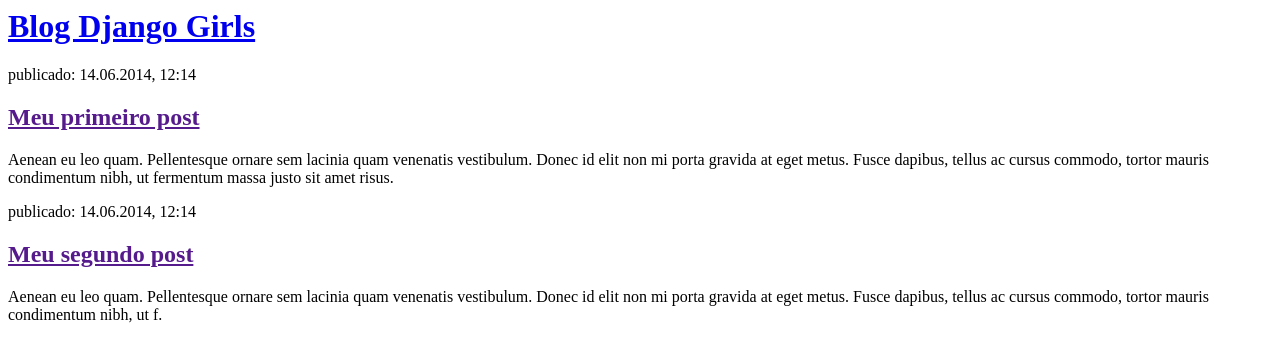
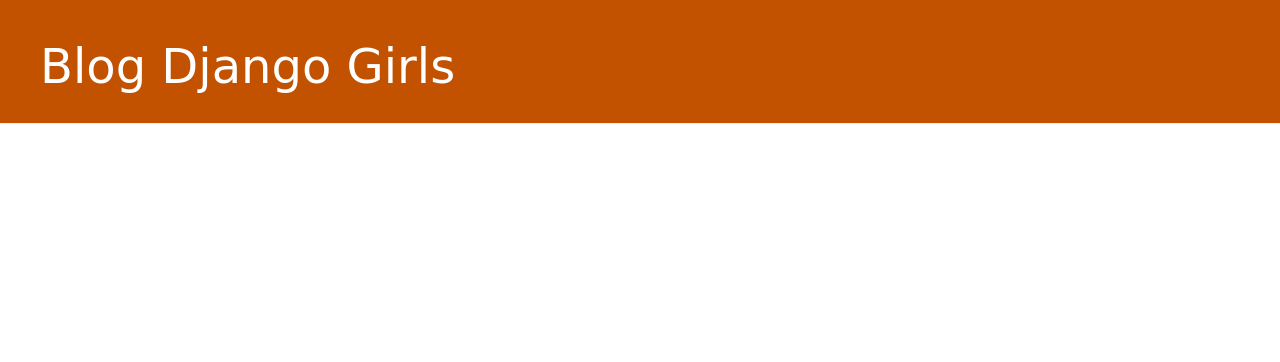
Before and after one commit to Agathamoraes/HelpBoard, a Django app: page / in a window 1280 px wide. Shown: the top 362 px of the page. Run offline with Django 3.2, Linux system fonts and the light colour scheme; some libraries are stand-ins or nearby versions.

Commit message:
nome commit

```diff
--- /dev/null
+++ b/blog/static/css/blog.css
@@ -0,0 +1,46 @@
+.page-header {
+    background-color: #C25100;
+    margin-top: 0;
+    padding: 20px 20px 20px 40px;
+}
+
+.page-header h1, .page-header h1 a, .page-header h1 a:visited, .page-header h1 a:active {
+    color: #ffffff;
+    font-size: 36pt;
+    text-decoration: none;
+}
+
+.content {
+    margin-left: 40px;
+}
+
+h1, h2, h3, h4 {
+    font-family: 'Lobster', cursive;
+}
+
+.date {
+    color: #828282;
+}
+
+.save {
+    float: right;
+}
+
+.post-form textarea, .post-form input {
+    width: 100%;
+}
+
+.top-menu, .top-menu:hover, .top-menu:visited {
+    color: #ffffff;
+    float: right;
+    font-size: 26pt;
+    margin-right: 20px;
+}
+
+.post {
+    margin-bottom: 70px;
+}
+
+.post h2 a, .post h2 a:visited {
+    color: #000000;
+}
--- a/blog/templates/blog/post_list.html
+++ b/blog/templates/blog/post_list.html
@@ -1,22 +1,30 @@
+{% load static %}
 <html>
     <head>
         <title>Blog Django Girls</title>
+        <link rel="stylesheet" href="//maxcdn.bootstrapcdn.com/bootstrap/3.2.0/css/bootstrap.min.css">
+        <link rel="stylesheet" href="//maxcdn.bootstrapcdn.com/bootstrap/3.2.0/css/bootstrap-theme.min.css">
+        <link rel="stylesheet" href="{% static 'css/blog.css' %}">
     </head>
     <body>
-        <div>
+        <div class="page-header">
             <h1><a href="/">Blog Django Girls</a></h1>
         </div>
-
-        <div>
-            <p>publicado: 14.06.2014, 12:14</p>
-            <h2><a href="">Meu primeiro post</a></h2>
-            <p>Aenean eu leo quam. Pellentesque ornare sem lacinia quam venenatis vestibulum. Donec id elit non mi porta gravida at eget metus. Fusce dapibus, tellus ac cursus commodo, tortor mauris condimentum nibh, ut fermentum massa justo sit amet risus.</p>
+        <div class="content container">
+            <div class="row">
+                <div class="col-md-8">
+                    {% for post in posts %}
+                        <div class="post">
+                            <div class="date">
+                                <p>published: {{ post.published_date }}</p>
+                            </div>
+                            <h2><a href="">{{ post.title }}</a></h2>
+                            <p>{{ post.text|linebreaksbr }}</p>
+                        </div>
+                    {% endfor %}
+                </div>
+            </div>
         </div>
 
-        <div>
-            <p>publicado: 14.06.2014, 12:14</p>
-            <h2><a href="">Meu segundo post</a></h2>
-            <p>Aenean eu leo quam. Pellentesque ornare sem lacinia quam venenatis vestibulum. Donec id elit non mi porta gravida at eget metus. Fusce dapibus, tellus ac cursus commodo, tortor mauris condimentum nibh, ut f.</p>
-        </div>
     </body>
 </html>
--- a/blog/views.py
+++ b/blog/views.py
@@ -1,6 +1,9 @@
 from django.shortcuts import render
+from django.utils import timezone
+from .models import Post
 
 # Create your views here.
 
 def post_list(request):
+    posts = Post.objects.filter(published_date__lte=timezone.now()).order_by('published_date')
     return render(request, 'blog/post_list.html', {})
```
